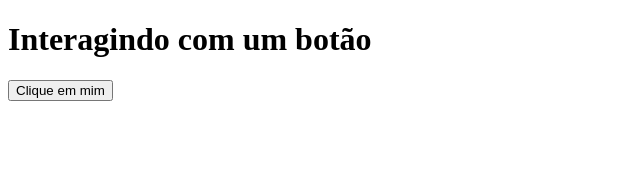
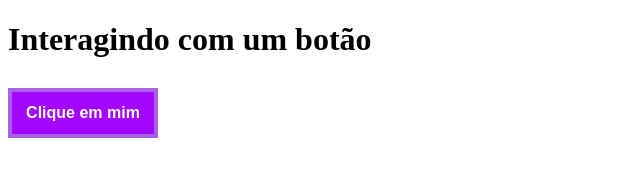
Before and after one commit to lucassOliveiira/javascript, a plain HTML site: page exercicios/aula10/test02.html in a window 1280 px wide. Shown: the whole page, without its empty margins (0-640 px from the left). Drawn offline with Linux system fonts and the light colour scheme.

Commit message:
Update test02.html

```diff
--- a/exercicios/aula10/test02.html
+++ b/exercicios/aula10/test02.html
@@ -5,6 +5,18 @@
     <meta http-equiv="X-UA-Compatible" content="IE=edge">
     <meta name="viewport" content="width=device-width, initial-scale=1.0">
     <title>Teste 02</title>
+    <style>
+        button#botao {
+            display: block;
+            margin-top: 30px;
+            width: 150px;
+            height: 50px;
+            font: bold 12pt Arial;
+            background-color: #A305FF;
+            color: white;
+            border: 4px solid #AA5FE8;
+        }
+    </style>
 </head>
 <body>
     <h1>Interagindo com um botão</h1>
@@ -13,7 +25,9 @@
         var botao = document.getElementById('botao')
         botao.addEventListener('click', clicar)
         function clicar() {
-            window.alert('Você acaba de clicar no botão')
+            var name = window.prompt('Qual é o seu nome?')
+            var age = window.prompt('Quantos anos você tem?')
+            window.confirm(`Para confirmar sua inscrição: seu nome é ${name} e você tem ${age} anos?`)
         }
     </script>
 </body>
```
